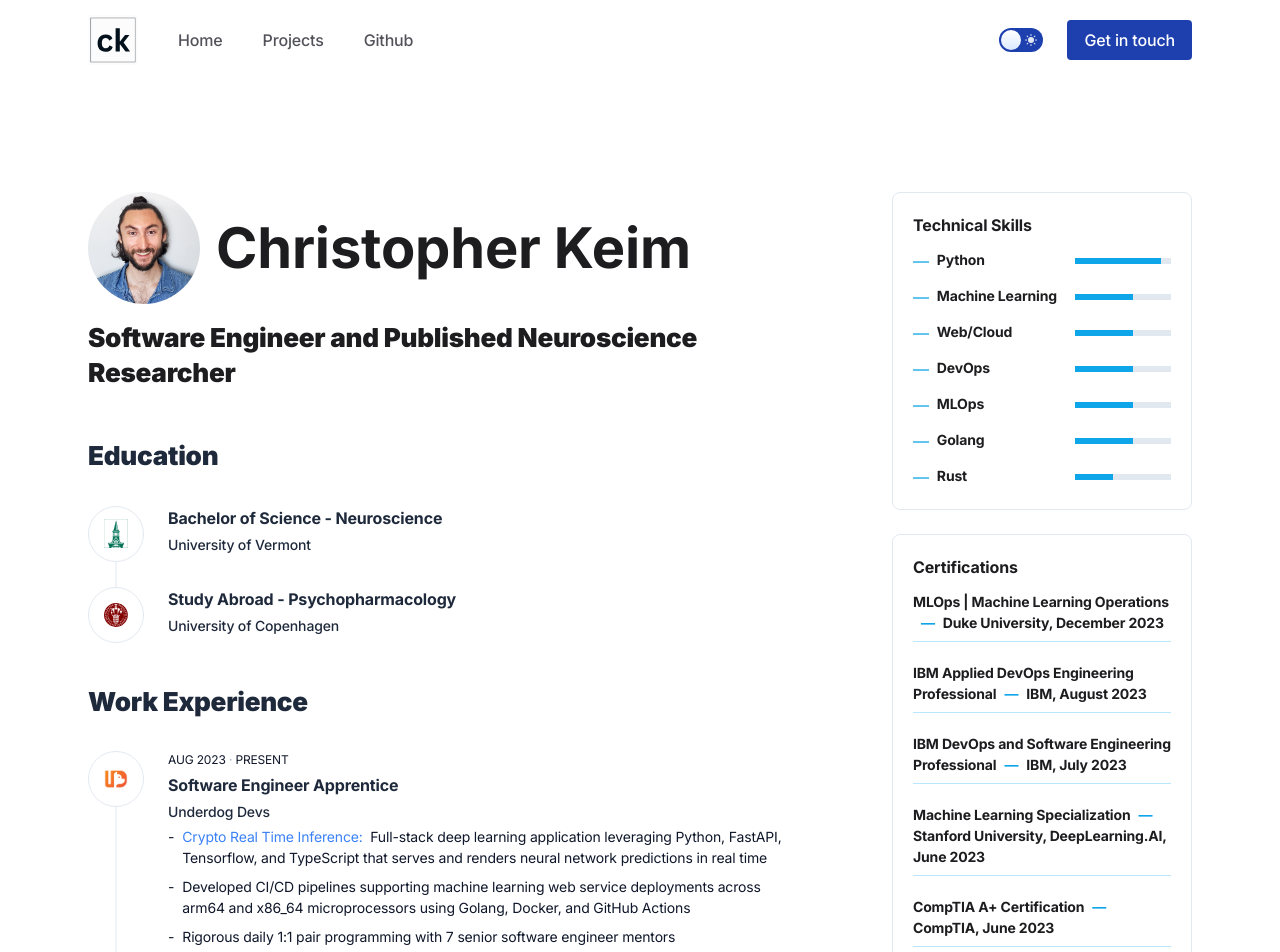
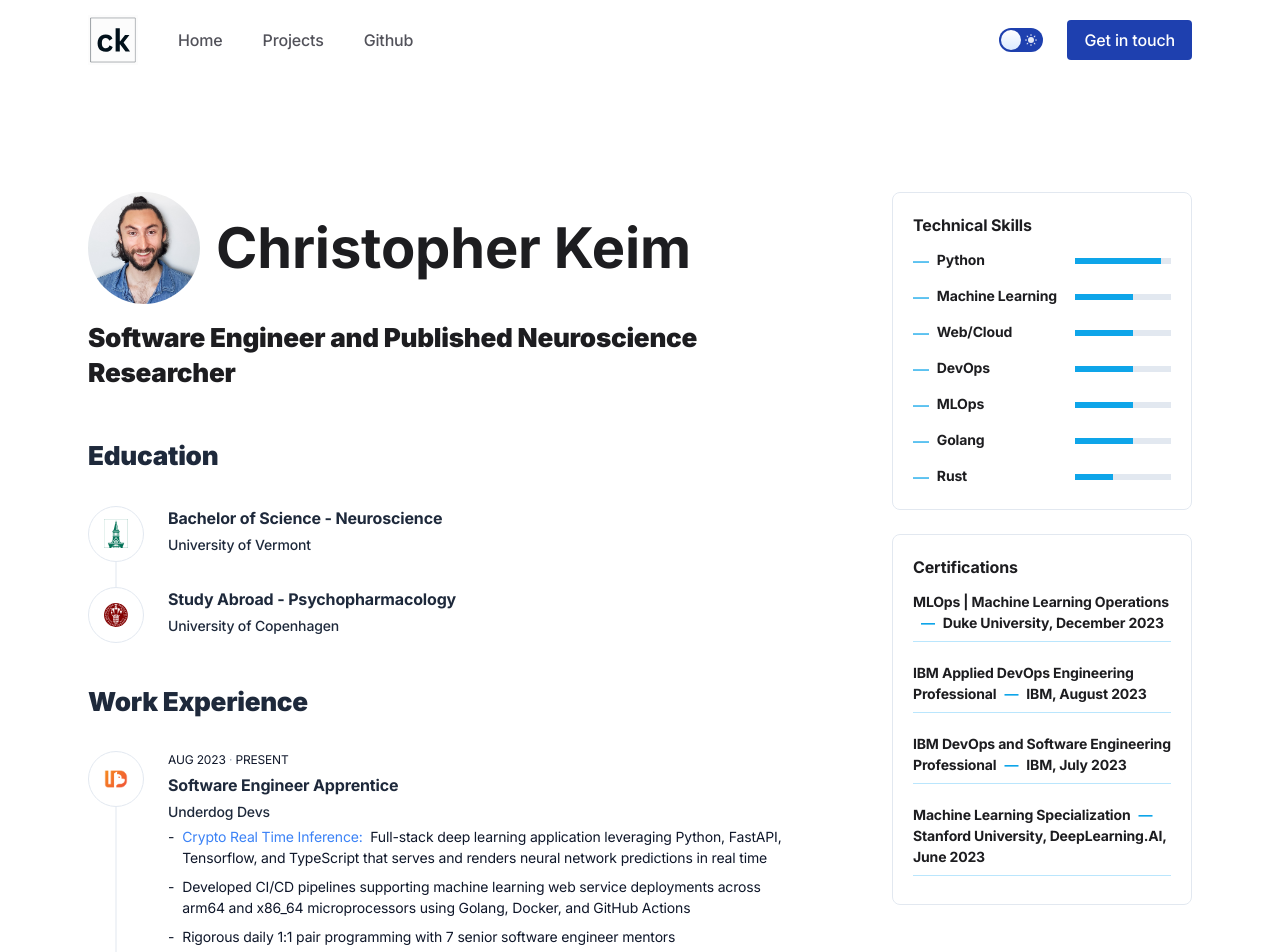
Before and after one commit to christopherkeim/christopherkeim-xyz, a Next.js app: page / in a window 1280 px wide. Shown: the top 952 px of the page. Built offline with nearby package versions, Linux system fonts and the light colour scheme.

Commit message:
Shortened.

```diff
--- a/components/Widgets/WidgetCertifications.tsx
+++ b/components/Widgets/WidgetCertifications.tsx
@@ -48,16 +48,6 @@ export function WidgetCertifications() {
           </div>
           <hr className="h-px border-0 bg-sky-200 dark:bg-sky-500" />
         </li>
-        <li className="flex flex-col pb-2">
-          <div className="mb-2">
-            <p className="text-sm font-[650]">
-              CompTIA A+ Certification
-              <span className="mx-2 text-sky-500">—</span>
-              CompTIA, June 2023
-            </p>
-          </div>
-          <hr className="h-px border-0 bg-sky-200 dark:bg-sky-500" />
-        </li>
       </ul>
     </section>
   );
```
